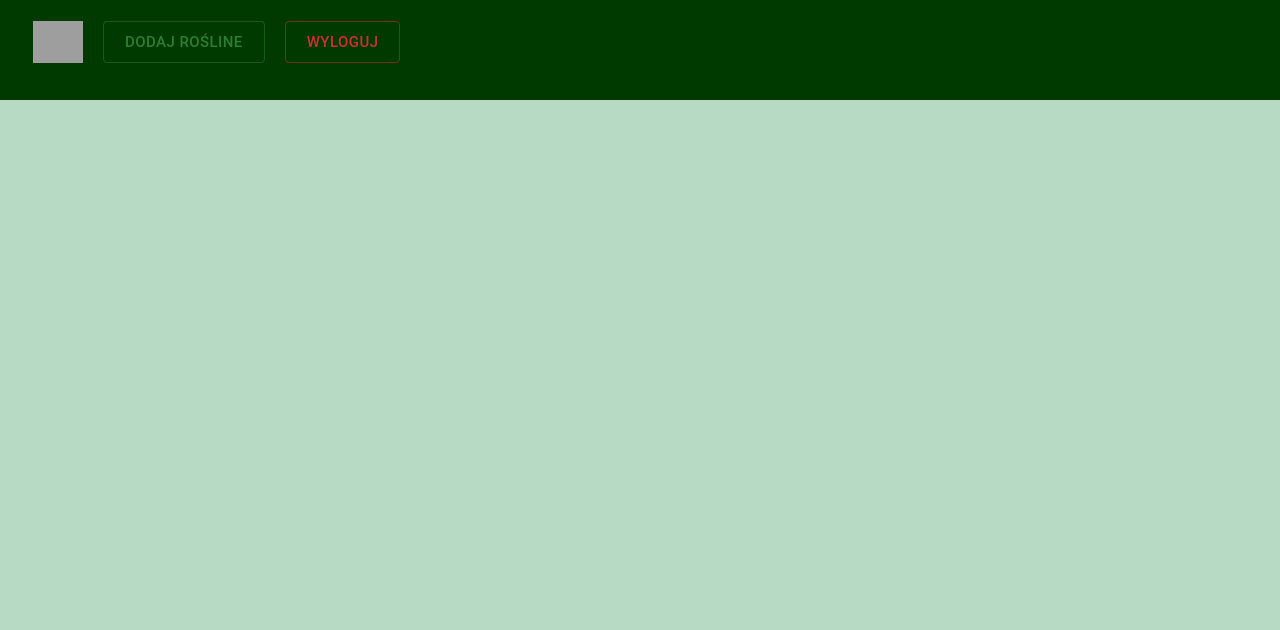
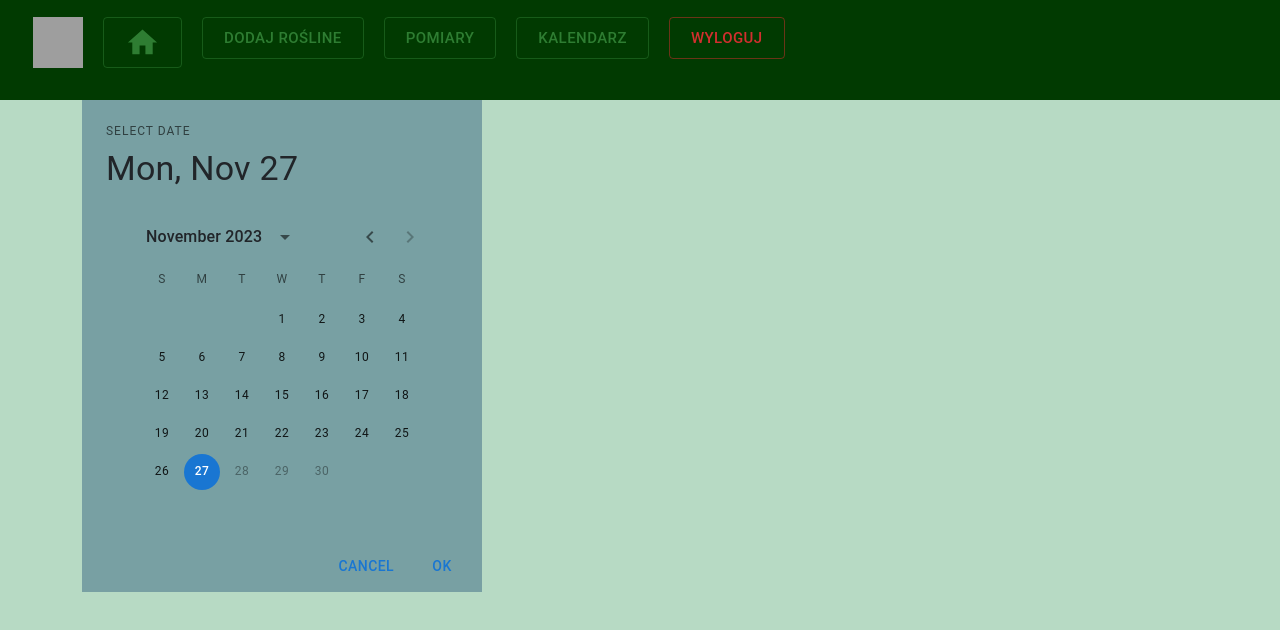
Before and after one commit to Marcel-Furs/GardenApp-Front, a React (Create React App) app: page /pickcalendar in a window 1280 px wide. Shown: the top 630 px of the page. Built offline with nearby package versions, Linux system fonts and the light colour scheme; sample sign-in values are in the browser's storage; grey boxes are pictures that could not be loaded.

Commit message:
Kalendarz

```diff
--- a/src/App.css
+++ b/src/App.css
@@ -112,3 +112,13 @@ body {
   from {opacity: 0}
   to {opacity: 1}
 }
+
+.css-4pax7l-MuiPickersLayout-root {
+  display: grid;
+  grid-auto-columns: max-content auto max-content;
+  grid-auto-rows: max-content auto max-content;
+  overflow: hidden;
+  min-width: 100px !important;
+  max-width: 400px !important;
+  background-color: var(--secondary-color) !important;
+}
--- a/src/App.js
+++ b/src/App.js
@@ -10,6 +10,8 @@ import Register from './components/Register/Register.component'
 import Authorized from './common/Authorized.component';
 import Logout from './components/Logout/Logout.component'
 import Plant from './components/Plant/Plant.component'
+import Measurement from './components/Measurement/Measurement.component'
+import PickCalendar from './components/PickCalendar/PickCalendar.component'
 
 function App() {
   const [token, setToken] = useState(localStorage.getItem("token"))
@@ -25,6 +27,8 @@ function App() {
             <Route path='/register' element={<Register/>} />
 
             <Route path='/plant' element={<Authorized><Plant /></Authorized>} />
+            <Route path='/measurement' element={<Authorized><Measurement /></Authorized>} />
+            <Route path='/pickcalendar' element={<Authorized><PickCalendar /></Authorized>} />
             <Route path='/logout' element={<Authorized><Logout /></Authorized>} />
           </Routes>
           </LoginContext.Provider>
--- a/src/api/urls.component.jsx
+++ b/src/api/urls.component.jsx
@@ -2,5 +2,6 @@ export const BASE_URL = "https://localhost:7033/api/v1"
 
 export const ENDPOINTS = {
     Register: BASE_URL + "/Auth/register",
-    Login: BASE_URL + "/Auth/login"
+    Login: BASE_URL + "/Auth/login",
+    UploadFile: BASE_URL + '/Plant/ImportFile'
 }
--- a/src/components/AppNavbar/AppNavbar.component.jsx
+++ b/src/components/AppNavbar/AppNavbar.component.jsx
@@ -3,16 +3,28 @@ import './AppNavbar.component.css';
 import { Button } from '@mui/material';
 import { Fragment, useContext, useState } from 'react';
 import { LoginContext } from '../../context/LoginContext'
+import { SvgIcon } from '@mui/material';
+
+function HomeIcon(props) {
+    return (
+      <SvgIcon {...props}>
+        <path d="M10 20v-6h4v6h5v-8h3L12 3 2 12h3v8z" />
+      </SvgIcon>
+    );
+  }
 
 function AppNavbar()
 {
     const [token, setToken] = useContext(LoginContext)
 
     const urls=  [
-        {url:"/", name:"Strona główna", auth:false},
+        {url:"/", name:"", auth:false},
+        {url:"/", name:"", auth:true},
         { url: "/login", name: "Logowanie", auth: false },
         { url: "/register", name: "Rejestracja", auth: false },
         { url: "/plant", name: "Dodaj rośline", auth: true },
+        { url: "/measurement", name: "Pomiary", auth: true },
+        { url: "/pickcalendar", name: "Kalendarz", auth: true },
         { url: "/logout", name: "Wyloguj", auth: true }
     ]
 
@@ -28,11 +40,16 @@ function AppNavbar()
 
     return (
         <nav>
-            <div className ="navbar-conatiner">
+        <div className="navbar-conatiner">
           <ul className="menu">
-                <img src="LogoG.png" alt="logo" style={{ maxWidth: '50px', height: 'auto' }}/>
-            {urls.map( x => isVisible(x.auth) ? (
-                        <li >
+            <img
+              src="LogoG.png"
+              alt="logo"
+              style={{ maxWidth: '50px', height: 'auto' }}
+            />
+            {urls.map((x) =>
+              isVisible(x.auth) ? (
+                <li key={x.url}>
                   <Button
                     className="nav-button"
                     component={Link}
@@ -40,18 +57,19 @@ function AppNavbar()
                     variant="outlined"
                     color={x.url === "/logout" ? "error" : "success"}
                     size="large"
-
                   >
+                    <Fragment>
+                      {x.url === "/" && <HomeIcon fontSize="large" />}
                       {x.name}
+                    </Fragment>
                   </Button>
                 </li>
-
-                    ) : ""
+              ) : null
             )}
           </ul>
         </div>
       </nav>
-    )
+    );
   }
 
 export default AppNavbar;
--- /dev/null
+++ b/src/components/FileUpload/FileUpload.jsx
@@ -0,0 +1,28 @@
+import React, { useState } from "react";
+import axios from "axios";
+import { ENDPOINTS } from "../../api/urls.component";
+
+export const FileUpload = () => {
+  const [fileSelected, setFileSelected] = useState();
+
+  const saveFileSelected= (e) => {
+    setFileSelected(e.target.files[0]);
+  };
+
+  const importFile= async (e) => {
+    const formData = new FormData();
+    formData.append("file", fileSelected);
+    try {
+      const res = await axios.post(ENDPOINTS.UploadFile, formData);
+    } catch (ex) {
+      console.log(ex);
+    }
+  };
+
+  return (
+    <>
+      <input type="file" onChange={saveFileSelected} />
+      <input type="button" value="upload" onClick={importFile} />
+    </>
+  );
+};
--- a/src/components/Home/Home.component.jsx
+++ b/src/components/Home/Home.component.jsx
@@ -1,21 +1,28 @@
+import React, { useContext } from 'react';
 import { Link } from 'react-router-dom';
 import './Home.component.css';
 import { Button } from '@mui/material';
+import { LoginContext } from '../../context/LoginContext';
 
 function Home()
 {
+    const [token ]= useContext(LoginContext);
+
     return(
         <div className="home-container">
         <h1>Witajcie, Pasjonaci Ogrodnictwa!</h1>
         <p className="welcome-text">
-                    Witamy w naszej specjalnie stworzonej aplikacji dla pasjonatów ogrodnictwa! Tutaj możecie śledzić rozwój waszego ogrodu, dodawać nowe rośliny do kolekcji,
-                    dzielić się inspiracjami oraz korzystać z przydatnych porad ogrodniczych.
-                    Aplikacja to idealne narzędzie do monitorowania i zarządzania waszym ogrodem z łatwością.
+          Witamy w naszej specjalnie stworzonej aplikacji dla pasjonatów ogrodnictwa! Tutaj możecie śledzić rozwój waszego ogrodu, dodawać nowe rośliny do kolekcji, dzielić się inspiracjami oraz korzystać z przydatnych porad ogrodniczych. Aplikacja ta, to idealne narzędzie do monitorowania i zarządzania waszym ogrodem.
         </p>
+
+        {token != null ? (
+          <p>Jesteś już zalogowany!</p>
+        ) : (
           <Button component={Link} to="/login" variant="contained" color="success">
             Przejdź do logowania
           </Button>
+        )}
       </div>
-    )
+    );
 }
 export default Home
--- a/src/components/Login/Login.component.jsx
+++ b/src/components/Login/Login.component.jsx
@@ -39,7 +39,7 @@ function Login()
           localStorage.setItem("token", data.token)
           toast.success('Udało się zalogować!')
           navigate("/")
-          setToken(data.token)
+          setToken(data.token);
         }
 
         const onFail = (response) => {
--- /dev/null
+++ b/src/components/Measurement/Measurement.component.jsx
@@ -0,0 +1,8 @@
+function Measurement() {
+
+    return (
+    <div><h3>dziala1</h3></div>
+    )
+}
+
+export default Measurement;
--- /dev/null
+++ b/src/components/PickCalendar/PickCalendar.component.css
@@ -0,0 +1,6 @@
+.container {
+    display: flex;
+    justify-content: center;
+    align-items: center;
+    height: 100vh;
+  }
--- /dev/null
+++ b/src/components/PickCalendar/PickCalendar.component.jsx
@@ -0,0 +1,45 @@
+import React, { useState } from 'react';
+import TextField from '@mui/material/TextField';
+import { AdapterDateFns } from '@mui/x-date-pickers/AdapterDateFns';
+import { LocalizationProvider } from '@mui/x-date-pickers/LocalizationProvider';
+import { StaticDatePicker } from '@mui/x-date-pickers/StaticDatePicker';
+import Badge from '@mui/material/Badge';
+import { PickersDay } from '@mui/x-date-pickers/PickersDay';
+import CheckIcon from '@mui/icons-material/Check';
+
+function PickCalendar() {
+  const [value, setValue] = useState(new Date());
+  const [highlightedDays, setHighlightedDays] = useState([1, 2,5, 12]);
+  return (
+    <div className ='container'>
+    <LocalizationProvider dateAdapter={AdapterDateFns}>
+      <StaticDatePicker
+        orientation='portrait'
+        value={value}
+        disableFuture
+        onChange={(newValue) => setValue(newValue)}
+
+        renderInput={(params) => {
+          <TextField {...params} />;
+        }}
+        renderDay={(day, _value, DayComponentProps) => {
+          const isSelected =
+            !DayComponentProps.outsideCurrentMonth &&
+            highlightedDays.indexOf(day.getDate()) >= 0;
+
+          return (
+            <Badge
+              key={day.toString()}
+              overlap='circular'
+              badgeContent={isSelected ? <CheckIcon /> : undefined}
+            >
+              <PickersDay {...DayComponentProps} />
+            </Badge>
+          );
+        }}
+      />
+    </LocalizationProvider>
+    </div>
+  );
+};
+export default PickCalendar;
--- a/src/components/Plant/Plant.component.jsx
+++ b/src/components/Plant/Plant.component.jsx
@@ -1,7 +1,13 @@
+import { FileUpload } from "../FileUpload/FileUpload";
+
+
 function Plant() {
 
     return (
-    <div><h3>dziala</h3></div>
+    <div><h3>dziala
+        <FileUpload/>
+
+        </h3></div>
     )
 }
 
```
Also changed, not shown: package.json (+8 -1 lines), 1 other file (tests, documents, lock files or other folders). Lines whose indentation alone changed are shown as unchanged.
